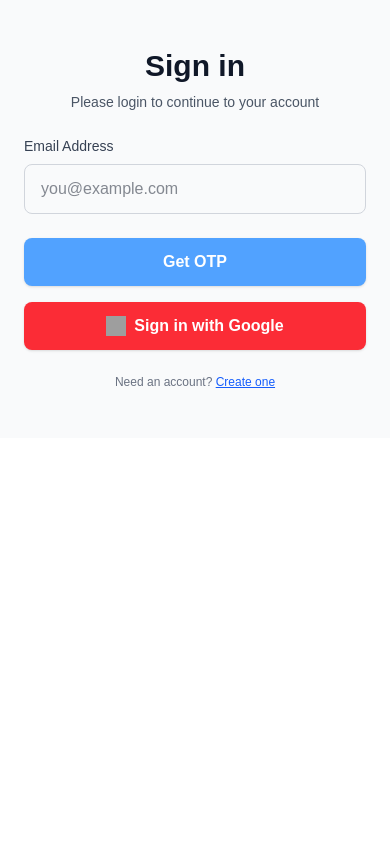
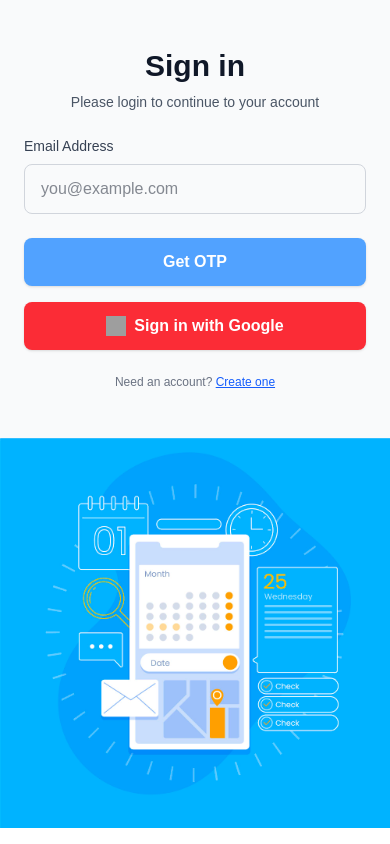
Before and after one commit to Satyam216/notes-taking-app, a React (Vite) app: page / in a window 390 px wide. Built offline with nearby package versions, Linux system fonts and the light colour scheme; no server answers; grey boxes are pictures that could not be loaded.

Commit message:
Login Side Image make responsive

```diff
--- a/src/pages/Login.tsx
+++ b/src/pages/Login.tsx
@@ -185,7 +185,7 @@ export default function Login() {
         </div>
       </div>
 
-      <div className="hidden md:flex w-full md:w-1/2 bg-blue-100 items-center justify-center">
+      <div className="md:flex md:w-1/2 items-center justify-center">
         <img
           src="/images/signin_background.jpg"
           alt="Signin Illustration"
```
